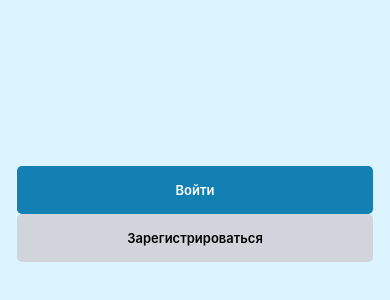
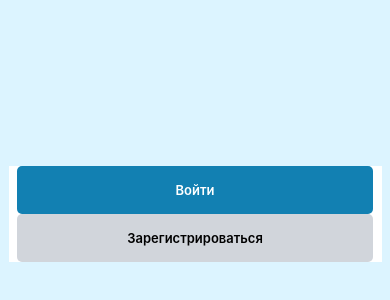
Before and after one commit to nikitazapekin/react-native-medical-app, a React Native app: screen /Auth in a window 390 px wide. Shown: the part 208-508 px from the top of the page. Built offline with nearby package versions, Linux system fonts and the light colour scheme.

Commit message:
feat(styles): Add styles

```diff
--- a/src/components/AuthForm/index.tsx
+++ b/src/components/AuthForm/index.tsx
@@ -7,6 +7,8 @@ import { styles } from "./styled";
 const AuthForm = () => {
   return (
     <View style={styles.centerContent}>
+      <View style={styles.form}>
+
         <CustomButton text="Войти" handler={() => {}}
           backgroundColor="#1280b2"
         />
@@ -15,6 +17,7 @@ const AuthForm = () => {
           color="#000"
         />
       </View>
+    </View>
   );
 };
 
--- a/src/components/AuthForm/styled.ts
+++ b/src/components/AuthForm/styled.ts
@@ -1,12 +1,19 @@
-import { StyleSheet } from 'react-native';
+import { StyleSheet } from "react-native";
 
 export const styles = StyleSheet.create({
-
   centerContent: {
     flex: 1,
     justifyContent: "center",
     alignItems: "center",
+  },
+  form: {
 
+    justifyContent: "center",
+    alignItems: "center",
+    backgroundColor: "#fff",
+    width: 373,
+
+    alignSelf: "center",
   },
   title: {
     fontSize: 32,
@@ -18,6 +25,6 @@ export const styles = StyleSheet.create({
   image: {
     width: 356,
     height: 356,
-    marginBottom: 30
-  }
+    marginBottom: 30,
+  },
 });
--- a/src/components/WelcomeComponent/styled.ts
+++ b/src/components/WelcomeComponent/styled.ts
@@ -1,4 +1,5 @@
 import { StyleSheet } from 'react-native';
+
 
 export const styles = StyleSheet.create({
 
@@ -6,6 +7,7 @@ export const styles = StyleSheet.create({
     flex: 1,
     justifyContent: "center",
     alignItems: "center",
+
   },
   title: {
     fontSize: 32,
--- a/src/screens/HomeScreen.tsx
+++ b/src/screens/HomeScreen.tsx
@@ -5,7 +5,7 @@ import type { StackNavigationProp } from "@react-navigation/stack";
 import { styles } from "./styles";
 
 import WelcomeComponent from "@/components/WelcomeComponent";
-import { ROUTES } from "@/navigation/routes";
+import type { ROUTES } from "@/navigation/routes";
 
 type RootStackParamList = {
   Home: undefined;
```
Lines whose indentation alone changed are shown as unchanged.
